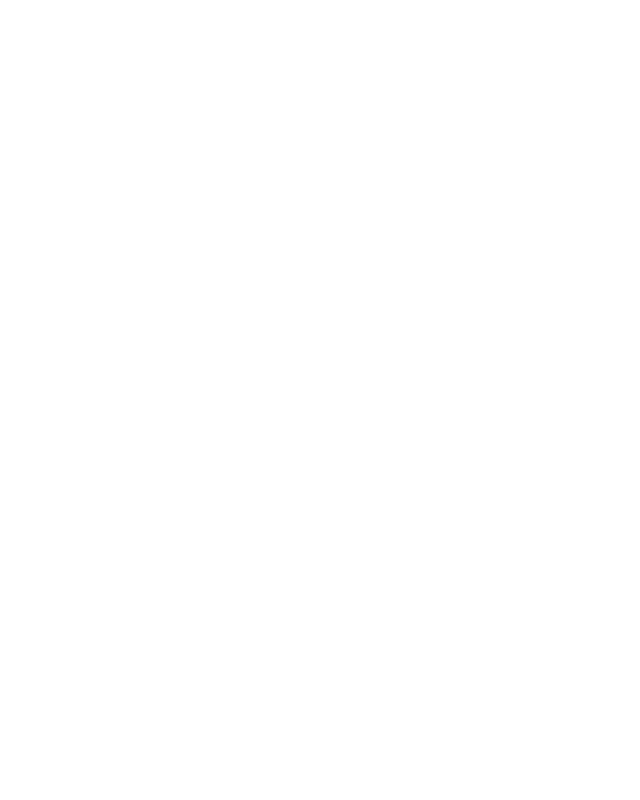
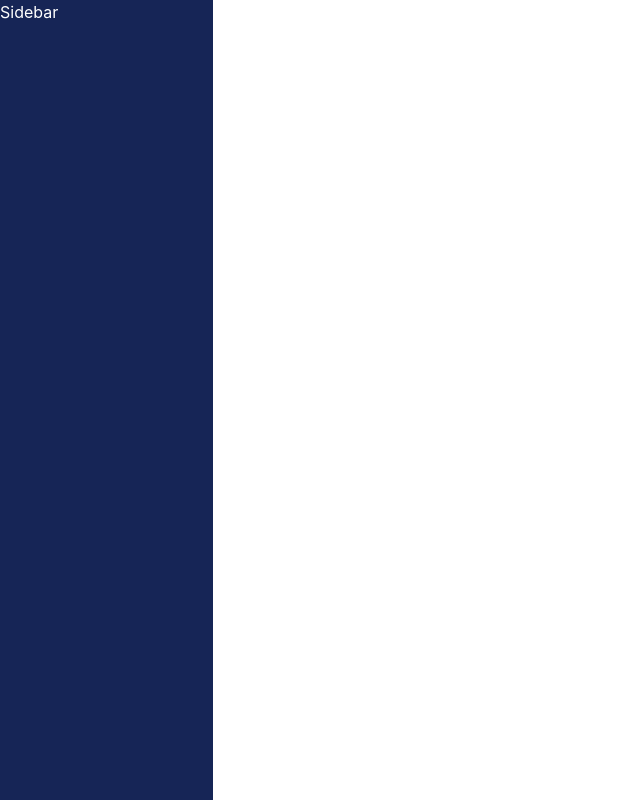
Before and after one commit to PallaviChandurkar/NoteSpace, a React (Vite) app: page /sidebar in a window 1280 px wide. Before the commit this address had no page. Shown: the whole page, without its empty margins (0-640 px from the left). Built offline with nearby package versions, Linux system fonts and the light colour scheme.

Commit message:
sidebar started

```diff
--- a/src/App.jsx
+++ b/src/App.jsx
@@ -6,6 +6,7 @@ import Login from "./pages/Login";
 import { Routes, Route } from "react-router-dom";
 import Notes from "./pages/Notes";
 import './index.css'
+import Sidebar from "./components/Sidebar";
 
 const App = () => {
   return (
@@ -17,6 +18,7 @@ const App = () => {
         <Route path="/contactus" element={<ContactUs/>} /> */}
         <Route path="/login" element={<Login/>} />
         <Route path="/notes" element={<Notes/>} />
+        <Route path="/sidebar" element={<Sidebar/>} />
       </Routes>
     </>
   )
--- /dev/null
+++ b/src/components/Sidebar.jsx
@@ -0,0 +1,11 @@
+const Sidebar = () => {
+    return (
+          <>
+            <div className="w-2/12 h-screen bg-blue-950 text-white">
+                <h1>Sidebar</h1>
+            </div>
+          </>
+    )
+}
+
+export default Sidebar;
--- a/src/pages/Notes.jsx
+++ b/src/pages/Notes.jsx
@@ -60,7 +60,7 @@ const Notes = () => {
     <div className={isDarkTheme ? "flex h-screen bg-white text-black" : "flex h-screen bg-gray-800 text-white"}>
         <div className="w-3/12 border-r border-gray-600">
             <div className="flex items-center px-6 gap-24 h-12 border-b border-gray-600">
-                <Link to="/"><span className="text-xl"><IoMenuSharp /></span></Link>
+                <Link to="/sidebar"><span className="text-xl"><IoMenuSharp /></span></Link>
                 <h1 className="text-lg">All Notes</h1>
                 <span onClick={createNote} className="text-xl cursor-pointer"><FaRegEdit /></span>
             </div>
--- a/src/utilities/notesSlice.jsx
+++ b/src/utilities/notesSlice.jsx
@@ -19,9 +19,9 @@ const notesSlice = createSlice({
 
             if(note){
                 note.content = content;
-                console.info('All notes: ', state.allnotes)
+                //console.info('All notes: ', state.allnotes)
             } else {
-                console.log('Note not found. ID: ', id)
+                //console.log('Note not found. ID: ', id)
             }
         },
         deleteNote: (state,action) => {
```
